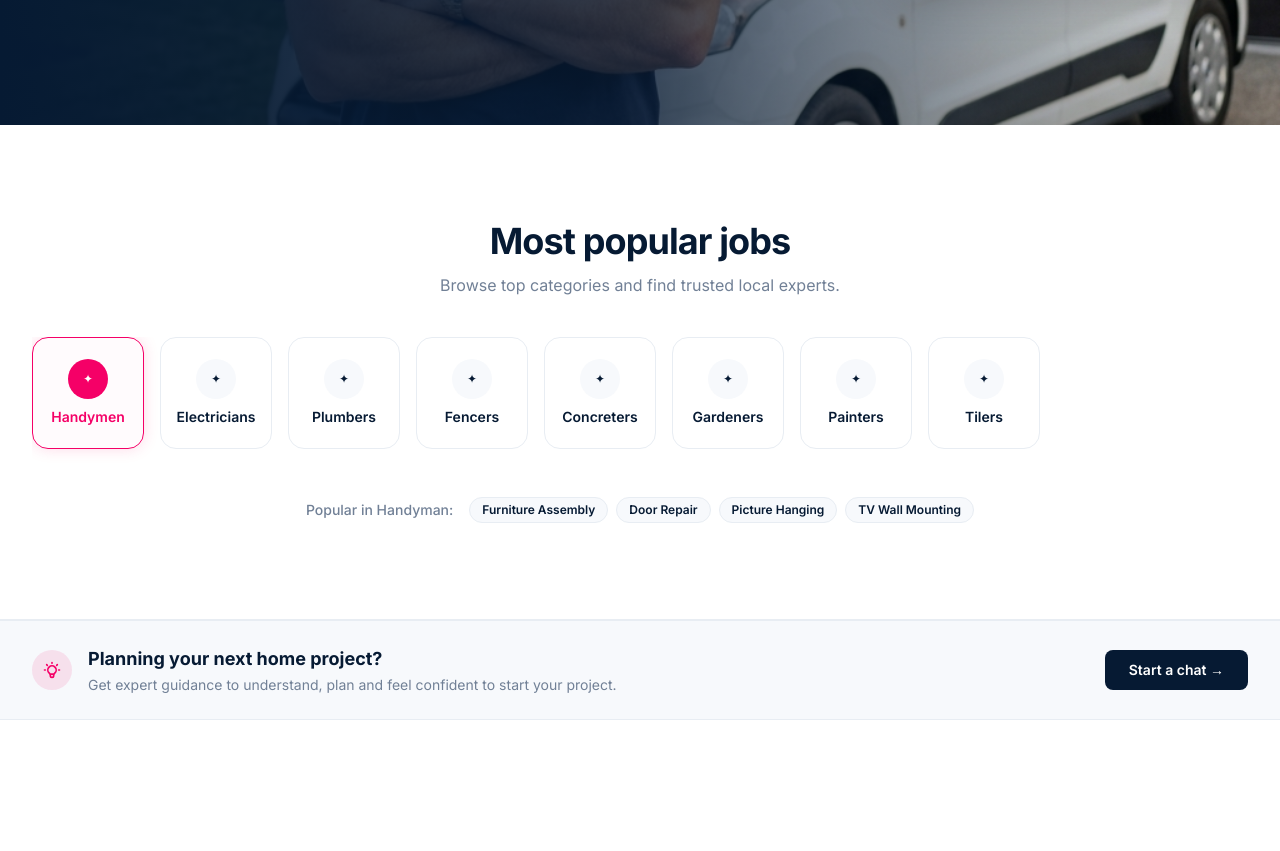
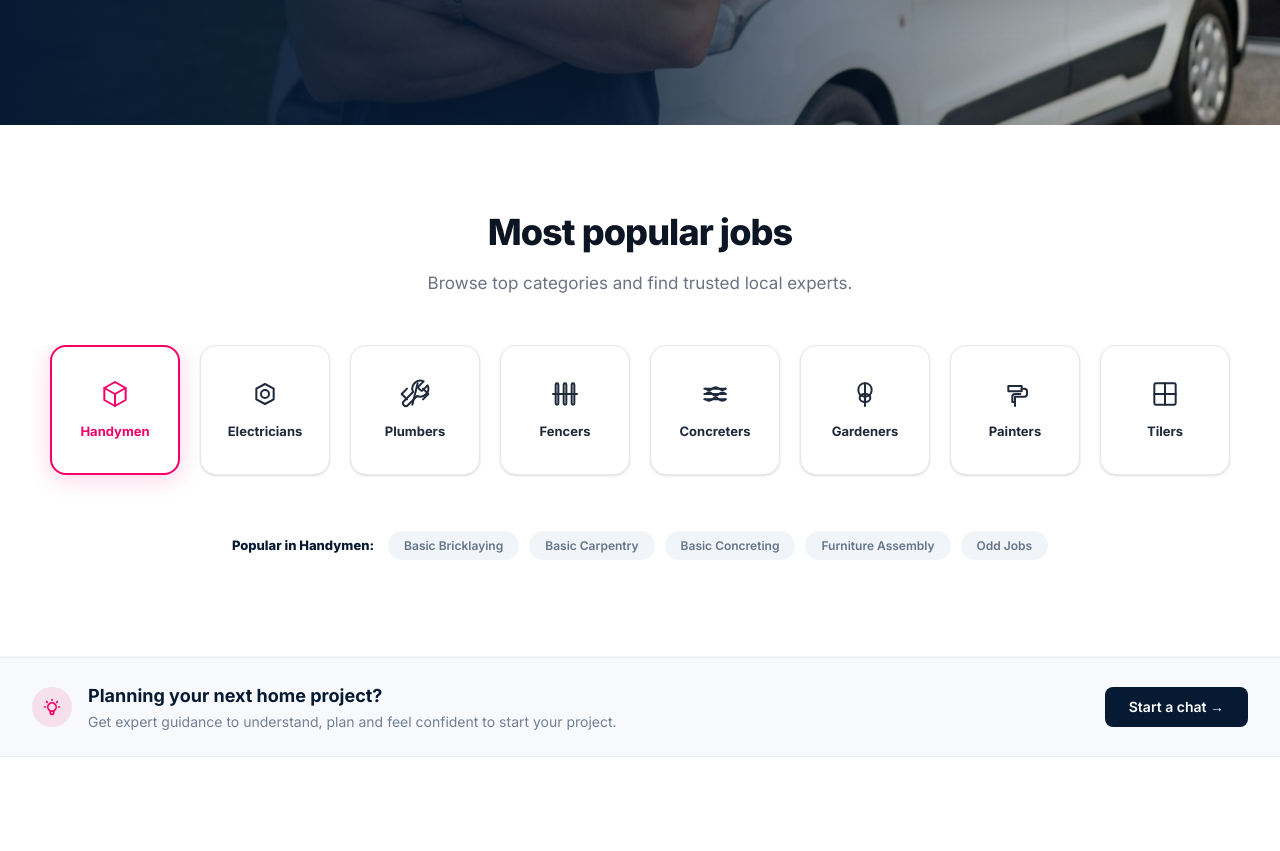
Before and after one commit to avengerflg/local-pages, a Next.js app in the folder frontend/: page / in a window 1280 px wide. Shown: the part 700-1551 px from the top of the page. Built offline with nearby package versions, Linux system fonts and the light colour scheme; no server answers.

Commit message:
style: implement popular jobs section matching the high fidelity mockup

```diff
--- a/frontend/src/components/home/PopularJobs.tsx
+++ b/frontend/src/components/home/PopularJobs.tsx
@@ -2,44 +2,144 @@ import Link from 'next/link';
 
 export const PopularJobs = () => {
   const categories = [
-    { name: 'Handymen', active: true },
-    { name: 'Electricians', active: false },
-    { name: 'Plumbers', active: false },
-    { name: 'Fencers', active: false },
-    { name: 'Concreters', active: false },
-    { name: 'Gardeners', active: false },
-    { name: 'Painters', active: false },
-    { name: 'Tilers', active: false }
+    {
+      name: 'Handymen',
+      active: true,
+      icon: (
+        <svg className="w-8 h-8" fill="none" viewBox="0 0 24 24" stroke="currentColor" strokeWidth="1.5">
+          <path strokeLinecap="round" strokeLinejoin="round" d="M20 7.5v9l-8 4.5-8-4.5v-9l8-4.5 8 4.5z" />
+          <path strokeLinecap="round" strokeLinejoin="round" d="M12 21v-9" />
+          <path strokeLinecap="round" strokeLinejoin="round" d="M4 7.5l8 4.5 8-4.5" />
+        </svg>
+      )
+    },
+    {
+      name: 'Electricians',
+      active: false,
+      icon: (
+        <svg className="w-8 h-8" fill="none" viewBox="0 0 24 24" stroke="currentColor" strokeWidth="1.5">
+          <path strokeLinecap="round" strokeLinejoin="round" d="M12 4.5L18.5 8v8l-6.5 3.5L5.5 16V8L12 4.5z" />
+          <circle cx="12" cy="12" r="3" />
+        </svg>
+      )
+    },
+    {
+      name: 'Plumbers',
+      active: false,
+      icon: (
+        <svg className="w-8 h-8" fill="none" viewBox="0 0 24 24" stroke="currentColor" strokeWidth="1.5">
+          <path strokeLinecap="round" strokeLinejoin="round" d="M10 20l4-16m4 4l4 4-4 4M6 16l-4-4 4-4" />
+          {/* Quick wrench approximation */}
+          <path strokeLinecap="round" strokeLinejoin="round" d="M14.7 6.3a1 1 0 0 0 0 1.4l1.6 1.6a1 1 0 0 0 1.4 0l3.77-3.77a6 6 0 0 1-7.94 7.94l-6.91 6.91a2.12 2.12 0 0 1-3-3l6.91-6.91a6 6 0 0 1 7.94-7.94l-3.76 3.76z" />
+        </svg>
+      )
+    },
+    {
+      name: 'Fencers',
+      active: false,
+      icon: (
+        <svg className="w-8 h-8" fill="none" viewBox="0 0 24 24" stroke="currentColor" strokeWidth="1.5">
+          <rect x="5" y="4" width="2" height="16" rx="1" />
+          <rect x="11" y="4" width="2" height="16" rx="1" />
+          <rect x="17" y="4" width="2" height="16" rx="1" />
+          <path strokeLinecap="round" strokeLinejoin="round" d="M3 12h18" />
+        </svg>
+      )
+    },
+    {
+      name: 'Concreters',
+      active: false,
+      icon: (
+        <svg className="w-8 h-8" fill="none" viewBox="0 0 24 24" stroke="currentColor" strokeWidth="1.5">
+          <path strokeLinecap="round" strokeLinejoin="round" d="M4 8h16M4 12h16M4 16h16" />
+          <path strokeLinecap="round" strokeLinejoin="round" d="M5 8c1.5 1.5 3.5 1.5 5 0s3.5-1.5 5 0 3.5 1.5 5 0" />
+          <path strokeLinecap="round" strokeLinejoin="round" d="M5 12c1.5-1.5 3.5-1.5 5 0s3.5 1.5 5 0 3.5-1.5 5 0" />
+          <path strokeLinecap="round" strokeLinejoin="round" d="M5 16c1.5 1.5 3.5 1.5 5 0s3.5-1.5 5 0 3.5 1.5 5 0" />
+        </svg>
+      )
+    },
+    {
+      name: 'Gardeners',
+      active: false,
+      icon: (
+        <svg className="w-8 h-8" fill="none" viewBox="0 0 24 24" stroke="currentColor" strokeWidth="1.5">
+          <path strokeLinecap="round" strokeLinejoin="round" d="M12 21V5" />
+          <path strokeLinecap="round" strokeLinejoin="round" d="M12 14c-3 0-5-2-5-5s2-5 5-5" />
+          <path strokeLinecap="round" strokeLinejoin="round" d="M12 14c3 0 5-2 5-5s-2-5-5-5" />
+          <path strokeLinecap="round" strokeLinejoin="round" d="M12 18c-2 0-4-1-4-3s1-3 4-3" />
+          <path strokeLinecap="round" strokeLinejoin="round" d="M12 18c2 0 4-1 4-3s-1-3-4-3" />
+        </svg>
+      )
+    },
+    {
+      name: 'Painters',
+      active: false,
+      icon: (
+        <svg className="w-8 h-8" fill="none" viewBox="0 0 24 24" stroke="currentColor" strokeWidth="1.5">
+          <path strokeLinecap="round" strokeLinejoin="round" d="M7 6h10v4H7z" />
+          <path strokeLinecap="round" strokeLinejoin="round" d="M17 8h2a2 2 0 0 1 2 2v2a2 2 0 0 1-2 2h-7v4h-2v-4a2 2 0 0 1 2-2h4" />
+          <path strokeLinecap="round" strokeLinejoin="round" d="M12 18v3" />
+        </svg>
+      )
+    },
+    {
+      name: 'Tilers',
+      active: false,
+      icon: (
+        <svg className="w-8 h-8" fill="none" viewBox="0 0 24 24" stroke="currentColor" strokeWidth="1.5">
+          <rect x="4" y="4" width="16" height="16" rx="1" />
+          <path strokeLinecap="round" strokeLinejoin="round" d="M12 4v16M4 12h16" />
+        </svg>
+      )
+    }
   ];
 
   return (
-    <section className="bg-white py-16 sm:py-24 border-b border-brand-border">
-      <div className="mx-auto max-w-7xl px-4 sm:px-6 lg:px-8">
-        <div className="text-center mb-10">
-          <h2 className="text-3xl font-bold tracking-tight text-brand-navy sm:text-4xl">Most popular jobs</h2>
-          <p className="mt-3 text-brand-muted">Browse top categories and find trusted local experts.</p>
+    <section className="bg-white py-20 pb-24 border-b border-gray-100">
+      <div className="mx-auto max-w-[1400px] px-4 sm:px-6 lg:px-8">
+
+        <div className="text-center mb-12">
+          <h2 className="text-[36px] font-extrabold tracking-tight text-[#0B1524] mb-3">Most popular jobs</h2>
+          <p className="text-[17px] text-[#6B7280]">Browse top categories and find trusted local experts.</p>
         </div>
 
-        <div className="flex overflow-x-auto pb-4 gap-4 hide-scrollbar snap-x">
+        {/* Categories Grid/Row */}
+        <div className="flex justify-start xl:justify-center overflow-x-auto pb-6 gap-5 hide-scrollbar px-2 snap-x">
           {categories.map((cat) => (
-            <Link key={cat.name} href={`/services?type=${cat.name.toLowerCase()}`} className={`snap-start shrink-0 flex flex-col items-center justify-center w-24 h-24 sm:w-28 sm:h-28 rounded-2xl border transition-all ${cat.active ? 'border-brand-pink shadow-[0_0_15px_rgba(245,0,103,0.15)] bg-pink-50/30' : 'border-brand-border hover:border-brand-pink/50 bg-white'}`}>
-              <div className={`w-8 h-8 sm:w-10 sm:h-10 mb-2 rounded-full flex items-center justify-center ${cat.active ? 'bg-brand-pink text-white' : 'bg-brand-light text-brand-navy'}`}>
-                {/* Placeholder Icon */}
-                <span className="text-xs">✦</span>
+            <Link
+              key={cat.name}
+              href={`/services?type=${cat.name.toLowerCase()}`}
+              className={`snap-start shrink-0 flex flex-col items-center justify-center w-[130px] h-[130px] rounded-2xl transition-all
+                ${cat.active
+                  ? 'border-2 border-brand-pink shadow-[0_4px_24px_rgba(245,0,103,0.18)] bg-white z-10'
+                  : 'border border-gray-200 hover:border-gray-300 bg-white shadow-sm'
+                }
+              `}
+            >
+              <div className={`mb-3 flex items-center justify-center ${cat.active ? 'text-brand-pink' : 'text-[#1E293B]'}`}>
+                {cat.icon}
               </div>
-              <span className={`text-xs sm:text-sm font-semibold ${cat.active ? 'text-brand-pink' : 'text-brand-navy'}`}>{cat.name}</span>
+              <span className={`text-[13px] font-bold ${cat.active ? 'text-brand-pink' : 'text-[#1E293B]'}`}>
+                {cat.name}
+              </span>
             </Link>
           ))}
         </div>
 
-        <div className="mt-8 flex items-center justify-center flex-wrap gap-2 text-sm">
-          <span className="text-brand-muted font-medium mr-2">Popular in Handyman:</span>
-          {['Furniture Assembly', 'Door Repair', 'Picture Hanging', 'TV Wall Mounting'].map((tag) => (
-            <span key={tag} className="px-3 py-1 bg-brand-light text-brand-navy rounded-full text-xs font-semibold border border-brand-border">
+        {/* Popular Tags */}
+        <div className="mt-8 flex items-center justify-center flex-wrap gap-2.5 text-sm">
+          <span className="text-[#061A33] font-extrabold text-[13px] mr-1">Popular in Handymen:</span>
+          {['Basic Bricklaying', 'Basic Carpentry', 'Basic Concreting', 'Furniture Assembly', 'Odd Jobs'].map((tag) => (
+            <Link
+              key={tag}
+              href={`/services?search=${encodeURIComponent(tag)}`}
+              className="px-4 py-1.5 bg-[#F1F5F9] hover:bg-[#E2E8F0] text-[#64748B] hover:text-[#475569] rounded-full text-[12px] font-semibold transition-colors"
+            >
               {tag}
-            </span>
+            </Link>
           ))}
         </div>
+
       </div>
     </section>
   );
```
